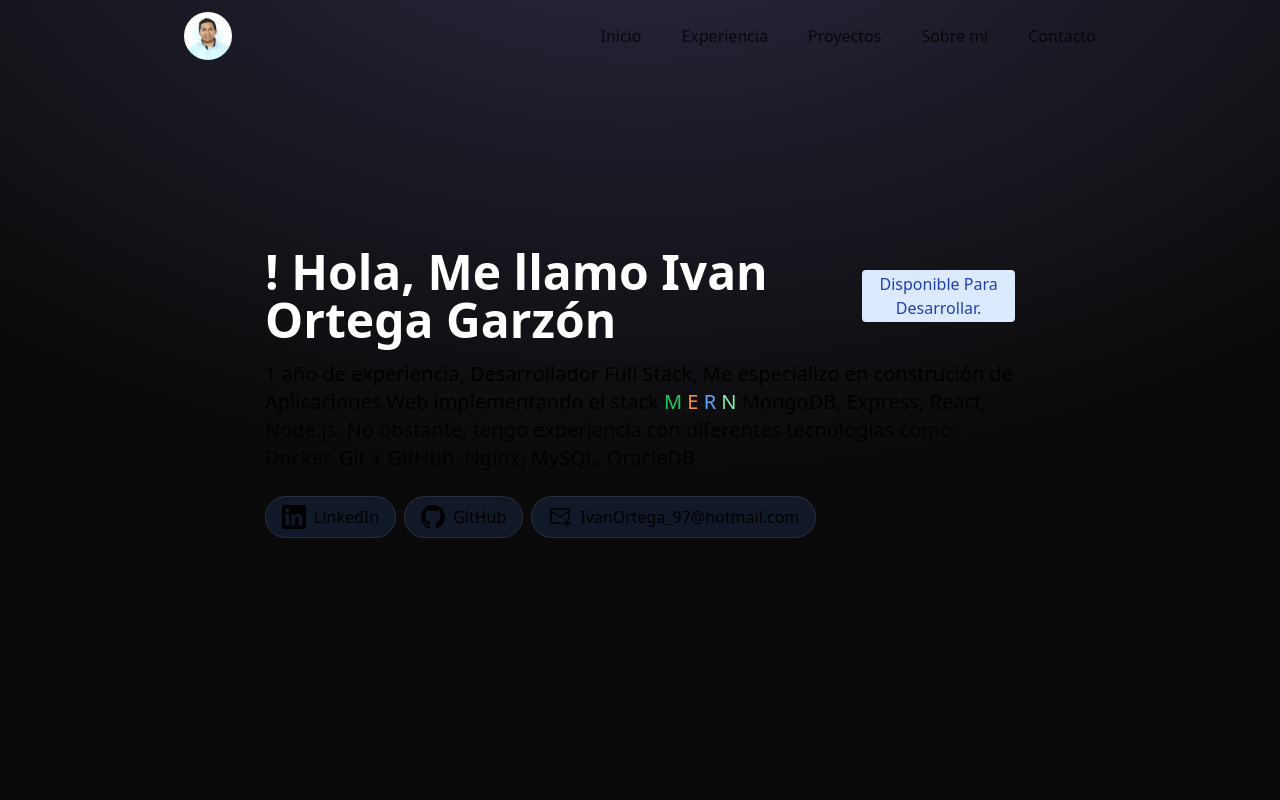
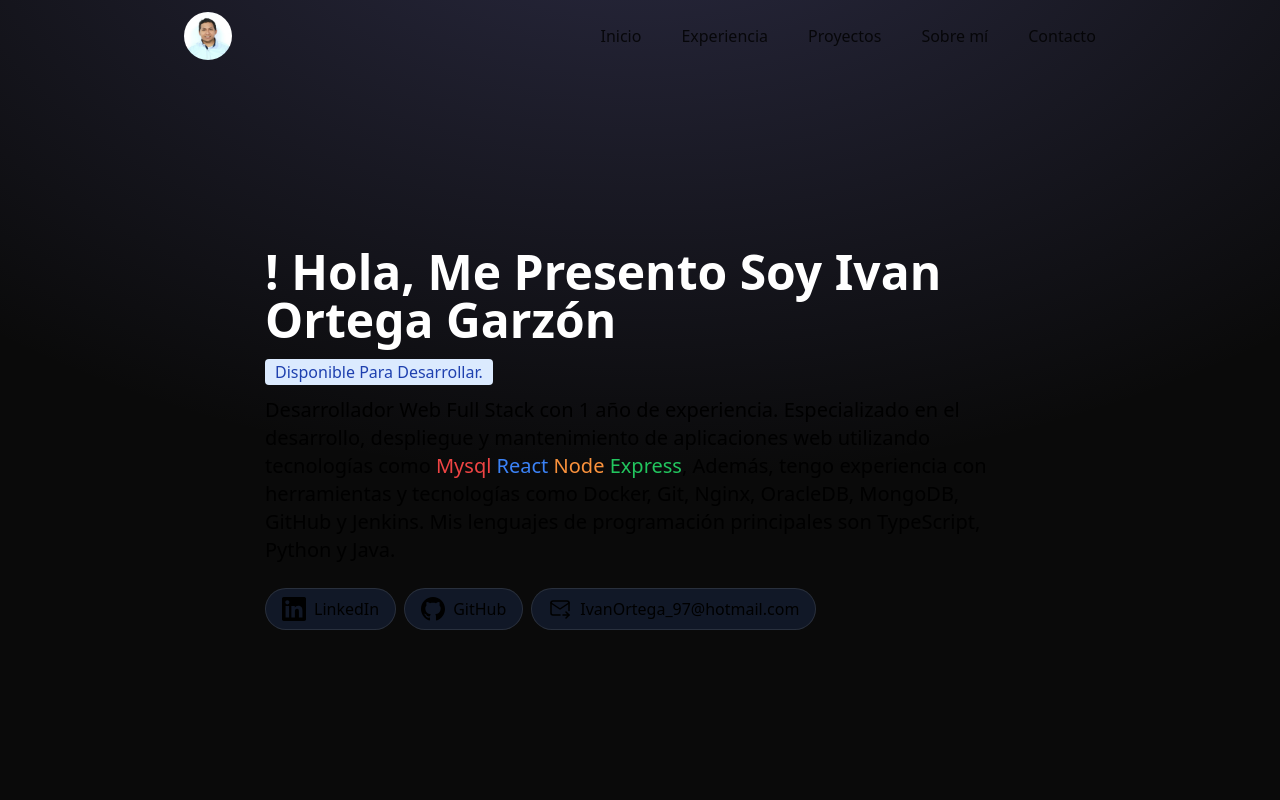
Before and after one commit to llOrtegall/Astro_App_Personal_PortFolio, an Astro site: page / in a window 1280 px wide. Shown: the top 800 px of the page. Built offline with nearby package versions, Linux system fonts and the light colour scheme; Astro itself is replaced by a stand-in of ours.

Commit message:
cambiando la descripción

```diff
--- a/src/pages/index.astro
+++ b/src/pages/index.astro
@@ -20,25 +20,20 @@ import ExperienciaItem from "../components/ExperienciaItem.astro";
 	<main>
 		<SectionContainer id="inicio" className="py-44">
 			<h1 class="text-white text-5xl font-bold flex flex-row justify-center gap-x-4 pb-4">
-				! Hola, Me llamo Ivan Ortega Garzón
-				<a
-					href="https://www.linkedin.com/in/llortegall/"
-					target="_blank"
-					class="flex justify-center items-center"
-				>
-					<Badge>Disponible Para Desarrollar.</Badge>
-				</a>
+				! Hola, Me Presento Soy Ivan Ortega Garzón
 			</h1>
 
-			<h2 class="text-xl">
-				1 año de experiencia, Desarrollador Full Stack, Me especializo en
-				construción de Aplicaciones Web implementando el stack
-				<span class="text-green-500">M</span>
-				<span class="text-orange-400">E</span>
-				<span class="text-blue-400">R</span>
-				<span class="text-green-300">N</span>
-				MongoDB, Express, React, Node.js. No obstante, tengo experiencia con diferentes
-				tecnologías como: Docker, Git + GitHub, Nginx, MySQL, OracleDB
+			<a href="https://www.linkedin.com/in/llortegall/" target="_blank" class="" >
+				<Badge>Disponible Para Desarrollar.</Badge>
+			</a>
+
+			<h2 class="text-xl text-pretty mt-3">
+				Desarrollador Web Full Stack con 1 año de experiencia. Especializado en el desarrollo, despliegue y mantenimiento de aplicaciones web utilizando tecnologías como
+				<span class="text-red-500">Mysql</span>
+				<span class="text-blue-500">React</span>
+				<span class="text-orange-400">Node</span>
+				<span class="text-green-500">Express</span>,
+				Además, tengo experiencia con herramientas y tecnologías como Docker, Git, Nginx, OracleDB, MongoDB, GitHub y Jenkins. Mis lenguajes de programación principales son TypeScript, Python y Java.
 			</h2>
 
 			<nav>
```
